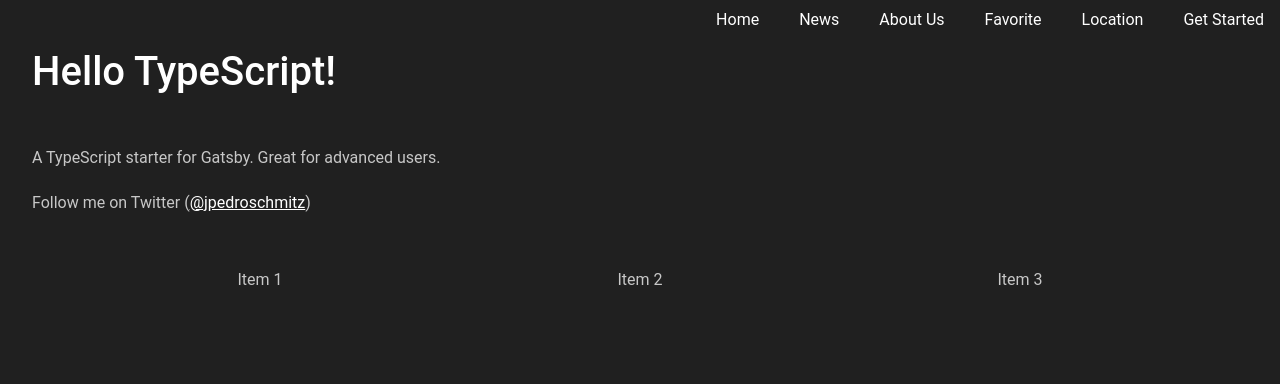
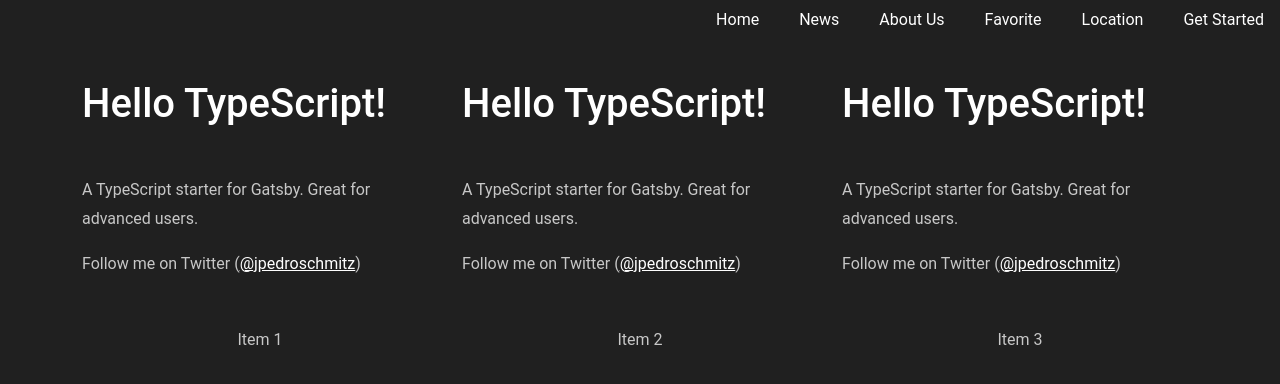
Before and after one commit to Corporalis/gatsby-template, a Gatsby site: page / in a window 1280 px wide. Shown: the part 80-464 px from the top of the page. Built offline with nearby package versions, Linux system fonts and the light colour scheme; Gatsby itself is replaced by a stand-in of ours.

Commit message:
refactor: :recycle: add grid component for further work

```diff
--- /dev/null
+++ b/src/components/Grid.tsx
@@ -0,0 +1,36 @@
+import { ReactNode } from 'react'
+import { Col, ColProps, Container, Row } from 'react-bootstrap'
+
+export interface GridProps extends ColProps {
+  children: ReactNode[]
+}
+
+export const Grid = ({
+  xs = '12',
+  sm,
+  md = true,
+  lg,
+  xl,
+  xxl,
+  children,
+}: GridProps) => {
+  return (
+    <Container>
+      <Row>
+        {children.map((child, index) => (
+          <Col
+            key={index}
+            xs={xs}
+            sm={sm}
+            md={md ?? true}
+            lg={lg}
+            xl={xl}
+            xxl={xxl}
+          >
+            {child}
+          </Col>
+        ))}
+      </Row>
+    </Container>
+  )
+}
--- a/src/components/Layout.tsx
+++ b/src/components/Layout.tsx
@@ -1,4 +1,5 @@
 import { GlobalStyles } from '@/GlobalStyles'
+import { MOBILE_BREAKPOINT_NAME } from '@/models/Breakpoints'
 import { JSX, ReactNode } from 'react'
 import styled, { ThemeProvider } from 'styled-components'
 import media from 'styled-media-query'
@@ -18,9 +19,9 @@
 }
 
 const Main = styled.main`
-  margin-top: 8em;
+  margin-top: 10em;
   padding: 0 2em;
-  ${media.lessThan('small')`
+  ${media.lessThan(MOBILE_BREAKPOINT_NAME)`
     margin-top: 8em;
   `}
 `
--- a/src/components/NavigationBar.tsx
+++ b/src/components/NavigationBar.tsx
@@ -1,3 +1,4 @@
+import { MOBILE_BREAKPOINT, MOBILE_BREAKPOINT_NAME } from '@/models/Breakpoints'
 import { GatsbyImageData } from '@/models/GatsbyImageData'
 import { Link, graphql, useStaticQuery } from 'gatsby'
 import { GatsbyImage } from 'gatsby-plugin-image'
@@ -5,7 +6,7 @@
 import { IoClose, IoMenu } from 'react-icons/io5'
 import { useMediaQuery } from 'react-responsive'
 import styled from 'styled-components'
-import media, { defaultBreakpoints } from 'styled-media-query'
+import media from 'styled-media-query'
 
 interface NavigationBarProps {
   isMenuOpen: boolean
@@ -14,9 +15,6 @@
 interface NavigationBarQuery {
   image: GatsbyImageData
 }
-
-const MOBILE_BREAKPOINT = defaultBreakpoints.medium
-const MOBILE_BREAKPOINT_NAME = 'medium'
 
 const NavigationBar = () => {
   const [isMenuOpen, setIsMenuOpen] = useState(false)
--- /dev/null
+++ b/src/models/Breakpoints.ts
@@ -0,0 +1,4 @@
+import { defaultBreakpoints } from 'styled-media-query'
+
+export const MOBILE_BREAKPOINT = defaultBreakpoints.medium
+export const MOBILE_BREAKPOINT_NAME = 'medium'
--- a/src/pages/index.tsx
+++ b/src/pages/index.tsx
@@ -1,15 +1,36 @@
+import { Grid } from '@/components/Grid'
 import { Layout } from '@/components/Layout'
 import Title from '@/components/Title'
 
 export default function Home() {
   return (
     <Layout>
+      <Grid>
+        <>
           <Title>Hello TypeScript!</Title>
           <p>A TypeScript starter for Gatsby. Great for advanced users.</p>
           <p>
             Follow me on Twitter (
             <a href="https://twitter.com/jpedroschmitz">@jpedroschmitz</a>)
           </p>
+        </>
+        <>
+          <Title>Hello TypeScript!</Title>
+          <p>A TypeScript starter for Gatsby. Great for advanced users.</p>
+          <p>
+            Follow me on Twitter (
+            <a href="https://twitter.com/jpedroschmitz">@jpedroschmitz</a>)
+          </p>
+        </>
+        <>
+          <Title>Hello TypeScript!</Title>
+          <p>A TypeScript starter for Gatsby. Great for advanced users.</p>
+          <p>
+            Follow me on Twitter (
+            <a href="https://twitter.com/jpedroschmitz">@jpedroschmitz</a>)
+          </p>
+        </>
+      </Grid>
     </Layout>
   )
 }
```
Lines whose indentation alone changed are shown as unchanged.
